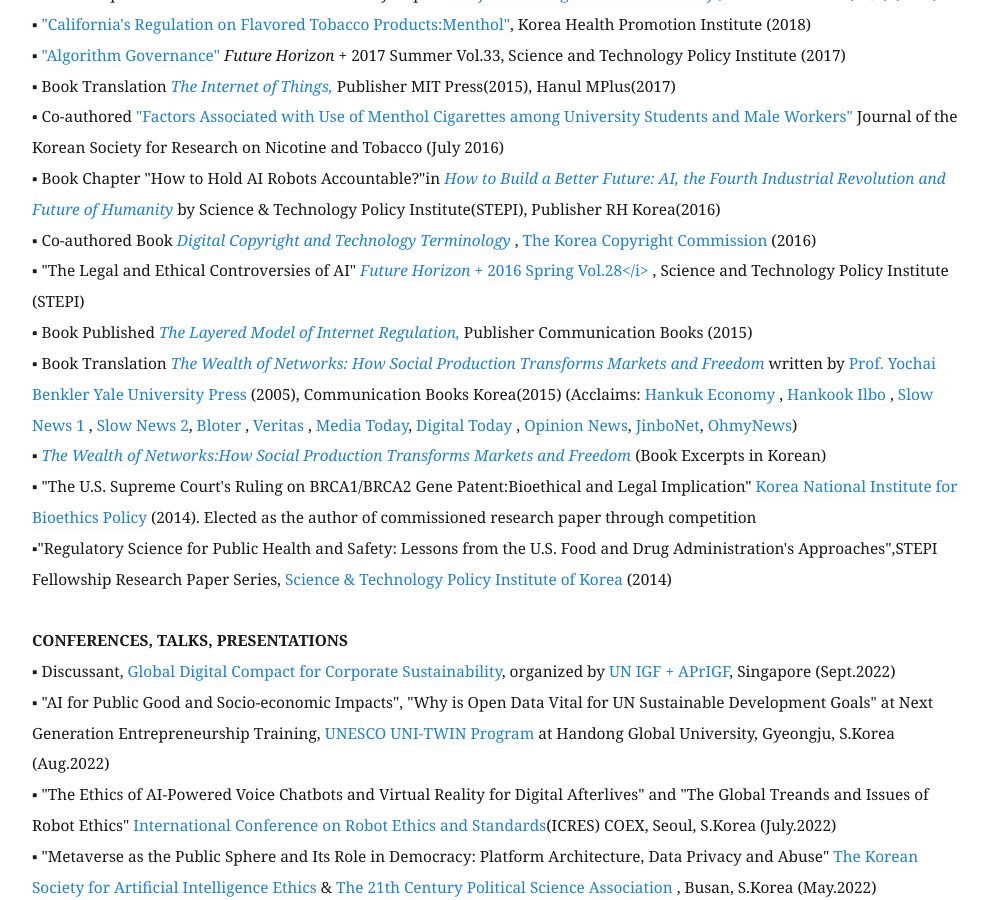
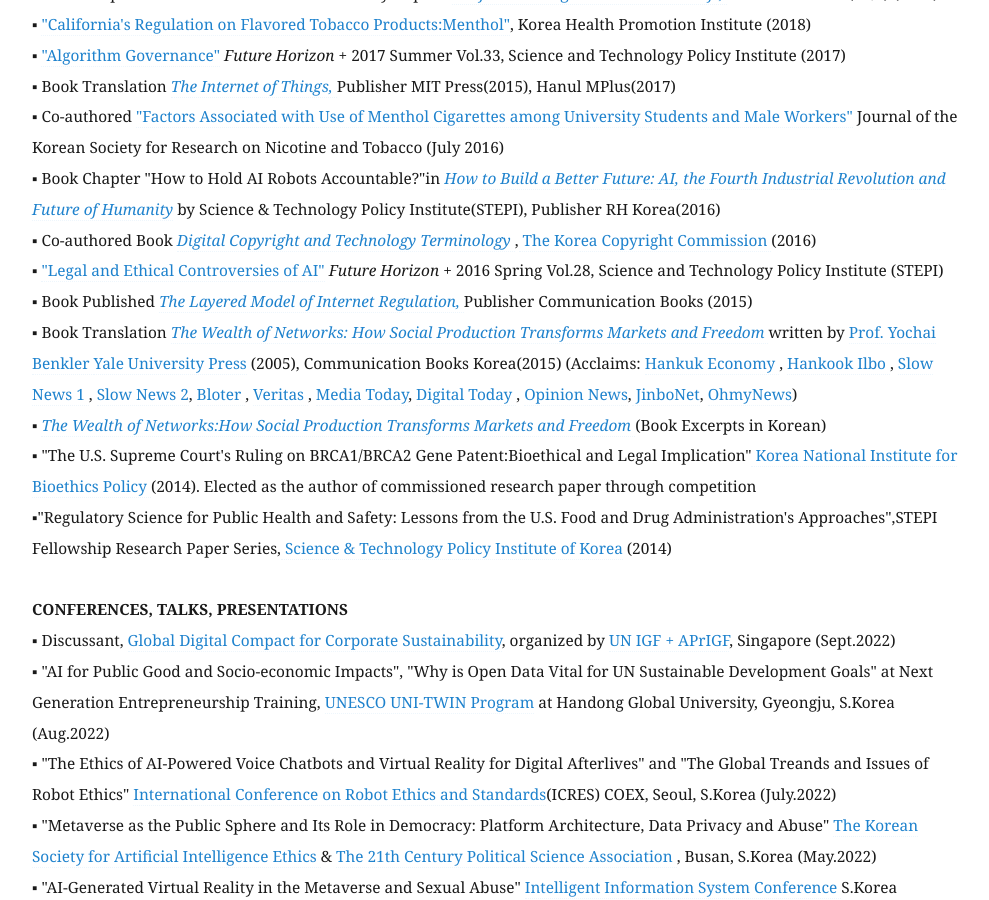
Before and after one commit to eunchangchoi/eunchangchoi.github.io, a Jekyll site: the page built from index.md, in a window 1280 px wide and 900 px high, scrolled down 2944 px. Shown: the whole window, without its empty margins (68-1057 px from the left). Built offline with Jekyll 4.4.1, drawn with Linux system fonts in a browser that asks for light colours; some of the changed text lies outside the part shown.

Commit message:
Update index.md

```diff
--- a/index.md
+++ b/index.md
@@ -65,7 +65,7 @@
 ▪ Co-authored <a href="http://www.jksrnt.org/journal/view.html?doi=10.25055/JKSRNT.2016.7.2.74"> "Factors Associated with Use of Menthol Cigarettes among University Students and Male Workers"</a> Journal of the Korean Society for Research on Nicotine and Tobacco (July 2016)<br>
 ▪ Book Chapter "How to Hold AI Robots Accountable?"in <a href="https://bit.ly/3cT4dSs"><i>How to Build a Better Future: AI, the Fourth Industrial Revolution and Future of Humanity</i></a> by Science & Technology Policy Institute(STEPI), Publisher RH Korea(2016) <br>
 ▪ Co-authored Book <a href= "https://copyright.or.kr/information-materials/publication/research-report/view.do?brdctsno=40222&pageIndex=1&brdctsstatecode=&brdclasscode=&searchTarget=SUBJECT&nationcode=&brdno=34&noticeYn=&etc1=&searchText=%EA%B8%B0%EC%88%A0%EC%9A%A9%EC%96%B4&portalcode=04&servicecode=06&searchkeyword=&portalcode04=#"><i> Digital Copyright and Technology Terminology </i> </a>,<a href="https://www.copyright.or.kr/eng/main.do"> The Korea Copyright Commission </a>(2016) <br>
-▪ "The Legal and Ethical Controversies of AI" <a href="https://www.stepi.re.kr/site/stepiko/PeriodicReportView.do?reIdx=28&pageIndex=1&cateCont=A0505&searchYear=&searchCondition=2&searchKeyword=%EC%B5%9C%EC%9D%80%EC%B0%BD&searchSort=PUBLIC_DT"><i> Future Horizon +</i> 2016 Spring Vol.28</i> </a>, Science and Technology Policy Institute (STEPI) <br>
+▪ <a href="https://www.stepi.re.kr/site/stepiko/PeriodicReportView.do?reIdx=28&pageIndex=1&cateCont=A0505&searchYear=&searchCondition=2&searchKeyword=%EC%B5%9C%EC%9D%80%EC%B0%BD&searchSort=PUBLIC_DT">"Legal and Ethical Controversies of AI"</a> <i> Future Horizon +</i> 2016 Spring Vol.28, Science and Technology Policy Institute (STEPI) <br>
 ▪ Book Published <a href="http://www.kyobobook.co.kr/product/detailViewKor.laf?barcode=9791130437002&orderClick=357"> <i>The Layered Model of Internet Regulation, </i></a> Publisher Communication Books (2015) <br>
 ▪ Book Translation <a href="https://www.kyobobook.co.kr/product/detailViewKor.laf?mallGb=KOR&ejkGb=KOR&barcode=9791130435473"> <i> The Wealth of Networks: How Social Production Transforms Markets and Freedom </i> </a> written by <a href="https://hls.harvard.edu/faculty/directory/10071/Benkler"> Prof. Yochai Benkler </a> <a href="http://www.benkler.org/Benkler_Wealth_Of_Networks.pdf"> Yale University Press</a> (2005), Communication Books Korea(2015) (Acclaims: <a href="https://hankyung.com/life/article/2015041693541"> Hankuk Economy </a>, <a href="https://hankookilbo.com/News/Read/201504171632164530"> Hankook Ilbo </a>, <a href="https://slownews.kr/50013"> Slow News 1 </a>, <a href="https://slownews.kr/50036"> Slow News 2</a>, <a href="https://www.bloter.net/archives/241128"> Bloter </a>, <a href="https://www.veritas-a.com/news/articleView.html?idxno=164861"> Veritas </a>, <a href="https://www.mediatoday.co.kr/news/articleView.html?idxno=125603"> Media Today</a>, <a href="https://www.digitaltoday.co.kr/news/articleView.html?idxno=65605"> Digital Today </a>, <a href="https://www.opinionnews.co.kr/news/articleView.html?idxno=18408"> Opinion News</a>,<a href="https://act.jinbo.net/wp/8766/"> JinboNet</a>, <a href="https://www.ohmynews.com/nws_web/mobile/at_pg.aspx?cntn_cd=a0002543828"> OhmyNews</a>) <br>
 ▪ <a href="http://wealthofnetworks.kr"> <i>The Wealth of Networks:How Social Production Transforms Markets and Freedom</i> </a> (Book Excerpts in Korean) <br>
@@ -145,7 +145,7 @@
 ▪ Multi-Stakeholder Steering Group(MSG), <a href="https://ap.rigf.asia/"> Asia Pacific Regional Internet Governance Forum(APrIGF)</a> <br>
   <br>
  <strong> IN THE NEWS & INTERVIEWS</strong> <br>
-  ▪ Interview "The privacy paradox and the Right of Publicity with Social Media" <i> This Morning </i>, TBS eFM, Seoul Media Foundation (Oct. 2022)<br>
+  ▪ Interview "Privacy paradox and the Right of Publicity in Social Media"<i> This Morning </i>, TBS eFM, Seoul Media Foundation(Oct.2022)<br>
 ▪ Interview <a href="https://www.edaily.co.kr/news/read?newsId=03722806632430600&mediaCodeNo=257"> "FCC regulations for accurate location tracking of wireless 911 callers"</a> E-Daily (Aug 2022)<br>
 ▪ Invited discussion <a href="https://alook.so/posts/latO5RY"> "Machine Consciousness in Large-scale Language Models and Ethics"</a> Alookso Magazine(Aug 2022)<br>
 ▪ <a href="https://www.technologyreview.kr/special/event/202204](https://www.youtube.com/watch?v=eAewHoNQgiI&feature=emb_logo">'Emerging Markets and Technologies of Service Robots'</a> Tech Live Talk, MIT Technology Review (May. 2022)<br>
```
